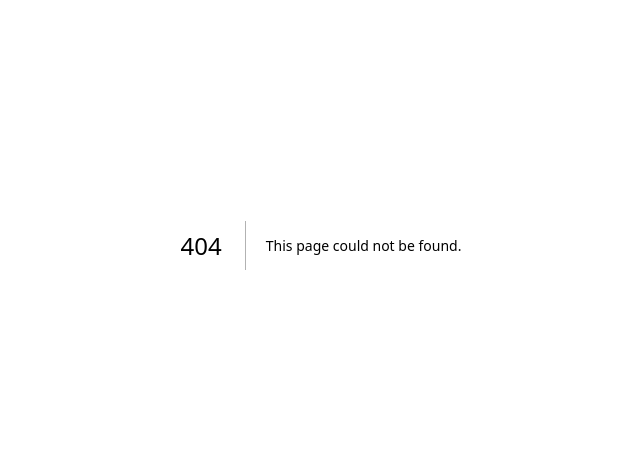
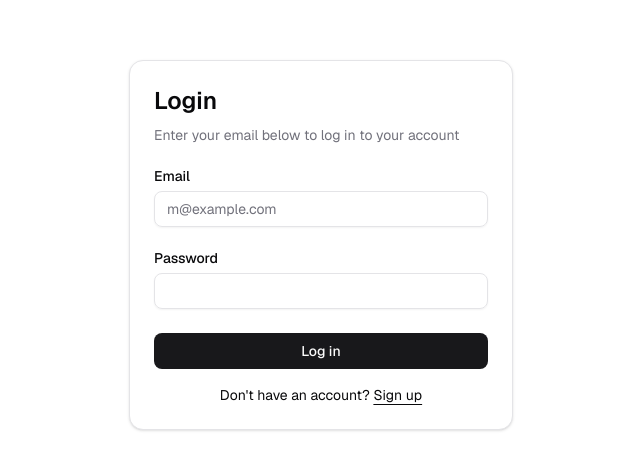
Before and after one commit to gitesh216/ai-podcast-clipper, a Next.js app in the folder ai-podcast-clipper-frontend/: page /login in a window 1280 px wide. Before the commit this address had no page. Shown: the part 155-624 px from the top of the page, without its empty margins (319-959 px from the left). Built offline with nearby package versions, Linux system fonts and the light colour scheme; no server answers.

Commit message:
feat: add login form component and login page

```diff
--- /dev/null
+++ b/ai-podcast-clipper-frontend/src/app/login/page.tsx
@@ -0,0 +1,21 @@
+"use server";
+
+import { redirect } from "next/navigation";
+import { LoginForm } from "~/components/login-form";
+import { auth } from "~/server/auth";
+
+export default async function Page() {
+  const session = await auth();
+
+  if (session) {
+    redirect("/dashboard");
+  }
+
+  return (
+    <div className="flex min-h-svh w-full items-center justify-center p-6 md:p-10">
+      <div className="w-full max-w-sm">
+        <LoginForm />
+      </div>
+    </div>
+  );
+}
--- /dev/null
+++ b/ai-podcast-clipper-frontend/src/components/login-form.tsx
@@ -0,0 +1,129 @@
+"use client";
+
+import { cn } from "~/lib/utils";
+import {
+  Card,
+  CardContent,
+  CardDescription,
+  CardHeader,
+  CardTitle,
+} from "./ui/card";
+import { Input } from "./ui/input";
+import { Label } from "./ui/label";
+import { Button } from "./ui/button";
+import { z } from "zod";
+import { useForm } from "react-hook-form";
+import { zodResolver } from "@hookform/resolvers/zod";
+import { useState } from "react";
+import Link from "next/link";
+import {
+  loginSchema,
+  signupSchema,
+  type LoginFormValues,
+  type SignupFormValues,
+} from "~/schemas/auth";
+import { signUp } from "~/actions/auth";
+import { signIn } from "next-auth/react";
+import { useRouter } from "next/navigation";
+
+export function LoginForm({
+  className,
+  ...props
+}: React.ComponentPropsWithoutRef<"div">) {
+  const [error, setError] = useState<string | null>(null);
+  const [isSubmitting, setIsSubmitting] = useState(false);
+  const router = useRouter();
+
+  const {
+    register,
+    handleSubmit,
+    formState: { errors },
+  } = useForm<LoginFormValues>({ resolver: zodResolver(loginSchema) });
+
+  const onSubmit = async (data: LoginFormValues) => {
+    try {
+      setIsSubmitting(true);
+      setError(null);
+
+      const signInResult = await signIn("credentials", {
+        email: data.email,
+        password: data.password,
+        redirect: false,
+      });
+
+      if (signInResult?.error) {
+        setError("Invalid email or password.");
+      } else {
+        router.push("/dashboard");
+      }
+    } catch (error) {
+      setError("An unexpected error occured");
+    } finally {
+      setIsSubmitting(false);
+    }
+  };
+
+  return (
+    <div className={cn("flex flex-col gap-6", className)} {...props}>
+      <Card>
+        <CardHeader>
+          <CardTitle className="text-2xl">Login</CardTitle>
+          <CardDescription>
+            Enter your email below to log in to your account
+          </CardDescription>
+        </CardHeader>
+        <CardContent>
+          <form onSubmit={handleSubmit(onSubmit)}>
+            <div className="flex flex-col gap-6">
+              <div className="grid gap-2">
+                <Label htmlFor="email">Email</Label>
+                <Input
+                  id="email"
+                  type="email"
+                  placeholder="m@example.com"
+                  required
+                  {...register("email")}
+                />
+                {errors.email && (
+                  <p className="text-sm text-red-500">{errors.email.message}</p>
+                )}
+              </div>
+              <div className="grid gap-2">
+                <div className="flex items-center">
+                  <Label htmlFor="password">Password</Label>
+                </div>
+                <Input
+                  id="password"
+                  type="password"
+                  required
+                  {...register("password")}
+                />
+                {errors.password && (
+                  <p className="text-sm text-red-500">
+                    {errors.password.message}
+                  </p>
+                )}
+              </div>
+
+              {error && (
+                <p className="rounded-md bg-red-50 p-3 text-sm text-red-500">
+                  {error}
+                </p>
+              )}
+
+              <Button type="submit" className="w-full" disabled={isSubmitting}>
+                {isSubmitting ? "Logging in..." : "Log in"}
+              </Button>
+            </div>
+            <div className="mt-4 text-center text-sm">
+              Don&apos;t have an account?{" "}
+              <Link href="/signup" className="underline underline-offset-4">
+                Sign up
+              </Link>
+            </div>
+          </form>
+        </CardContent>
+      </Card>
+    </div>
+  );
+}
```
